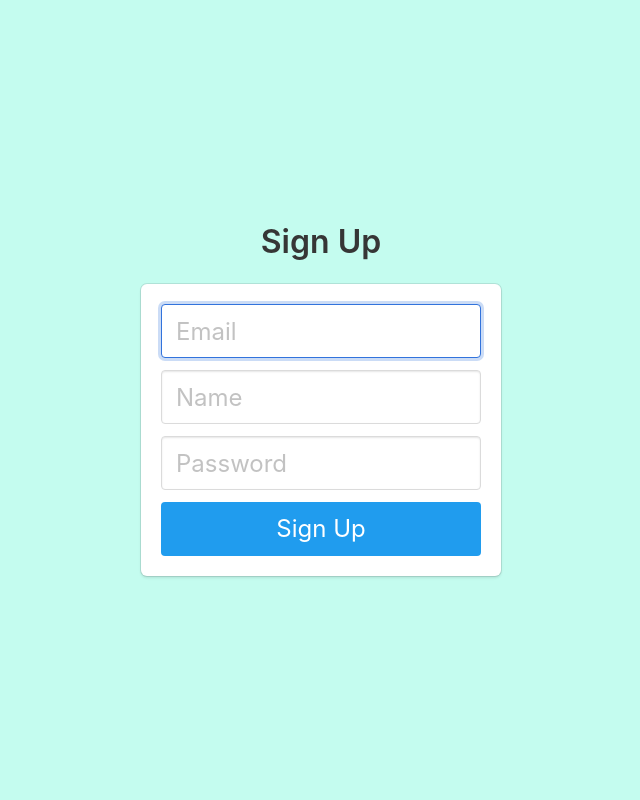
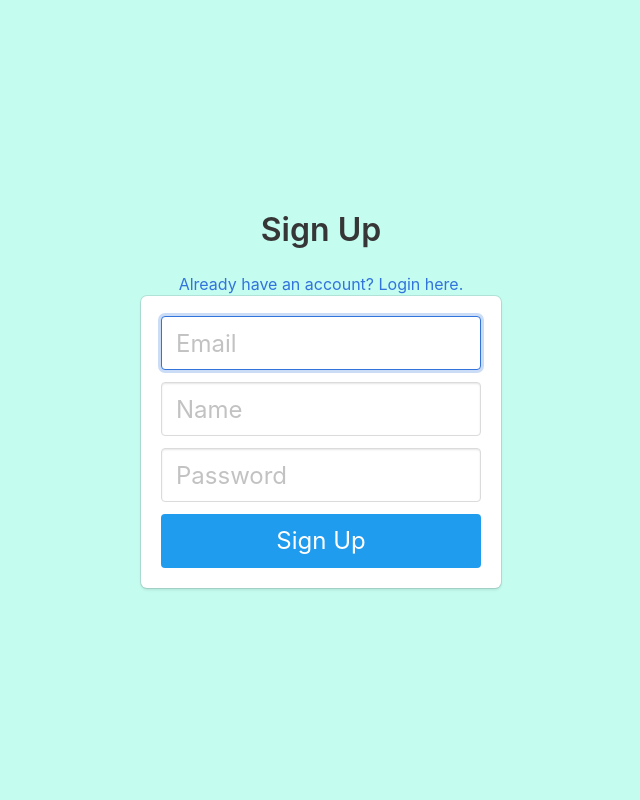
Before and after one commit to sh3956/image-searching-app, a Flask app: page /signup in a window 1280 px wide. Shown: the whole page, without its empty margins (319-959 px from the left). Run offline with Flask 2, Linux system fonts and the light colour scheme.

Commit message:
Feature: redirect in between login and sign up page

```diff
--- a/templates/login.html
+++ b/templates/login.html
@@ -3,6 +3,7 @@
 {% block content %}
 <div class="column is-4 is-offset-4">
     <h3 class="title">Login</h3>
+    <a href="/signup">Don't have an account? Sign up here.</A>
     <div class="box">
         {% with messages = get_flashed_messages() %}
         {% if messages %}
--- a/templates/sign_up.html
+++ b/templates/sign_up.html
@@ -3,6 +3,7 @@
 {% block content %}
 <div class="column is-4 is-offset-4">
     <h3 class="title">Sign Up</h3>
+    <a href="/login">Already have an account? Login here.</A>
     <div class="box">
         {% with messages = get_flashed_messages() %}
         {% if messages %}
```
